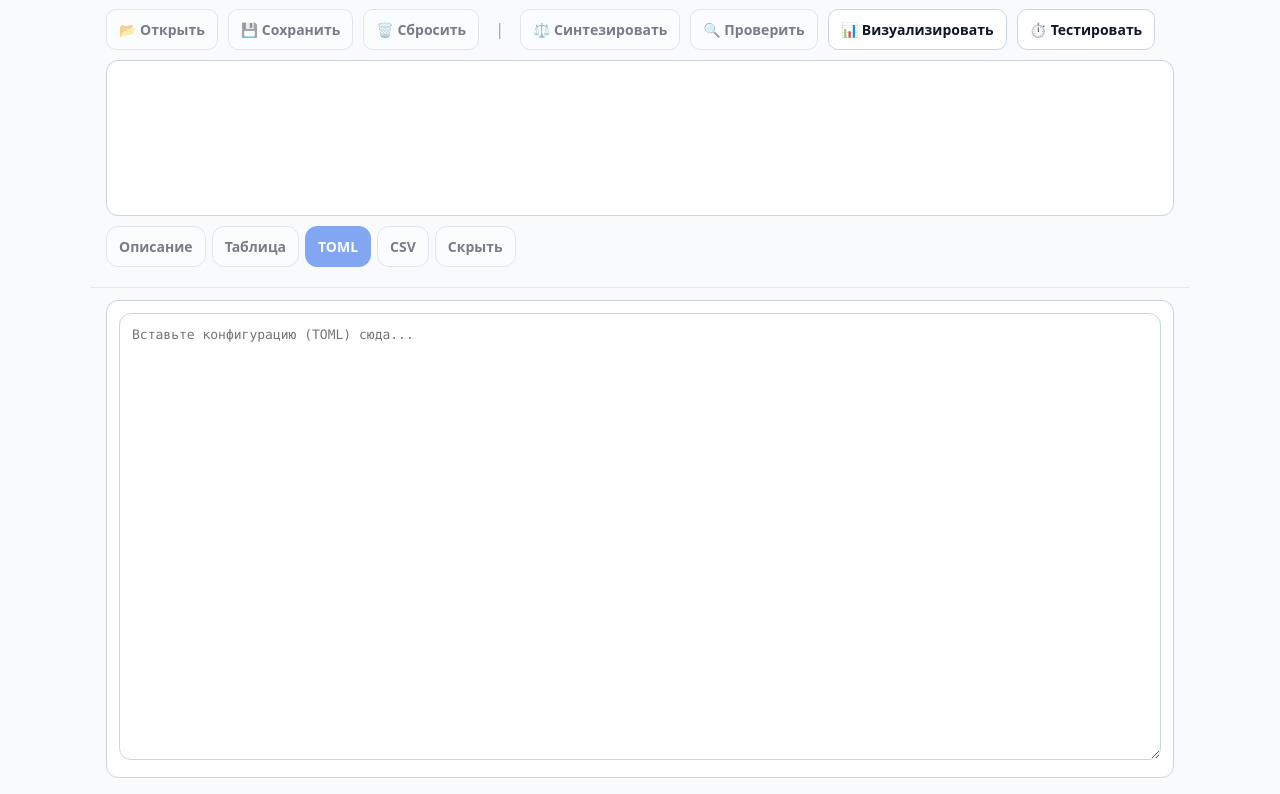
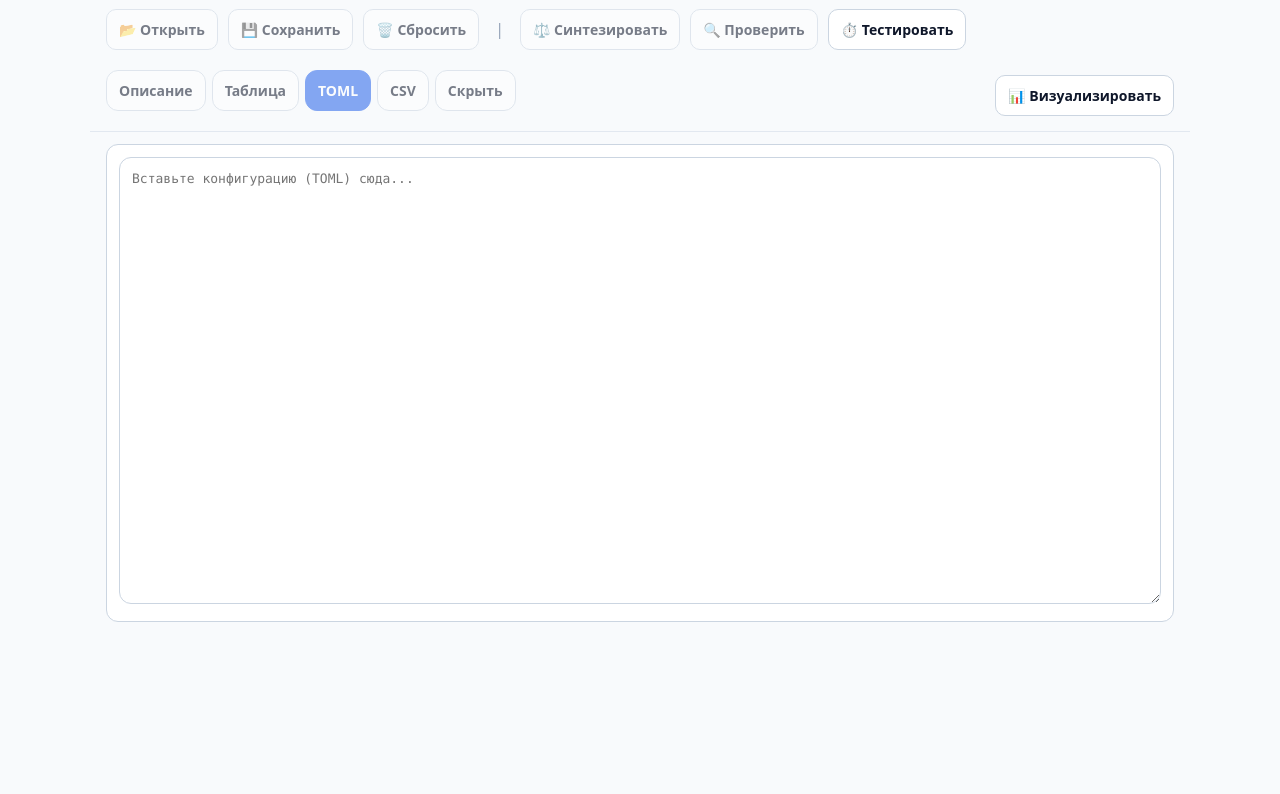
Before and after one commit to ashpool37/multiheat, a website built with Vite: page www/index.html in a window 1280 px wide. Shown: the part 50-844 px from the top of the page. After the commit the page ends 800 px from the top, so only its background shows below. Built offline with nearby package versions, Linux system fonts and the light colour scheme.

Commit message:
fix(www): интерфейс тестирования не скрывается, завивимости кнопок

```diff
--- a/www/index.html
+++ b/www/index.html
@@ -132,15 +132,6 @@
                         </button>
 
                         <button
-                            id="btnVisualize"
-                            type="button"
-                            class="mh-toggle"
-                            aria-pressed="false"
-                        >
-                            📊 Визуализировать
-                        </button>
-
-                        <button
                             id="btnTest"
                             type="button"
                             class="mh-toggle"
@@ -175,6 +166,7 @@
                 <div class="row"></div>
 
                 <section aria-label="Вкладки">
+                    <div class="mh-tabsRow">
                         <div class="tabs" role="tablist" aria-label="Вкладки">
                             <button
                                 id="tabDescription"
@@ -226,6 +218,18 @@
                             >
                                 Скрыть
                             </button>
+                        </div>
+
+                        <div class="mh-tabsRight">
+                            <button
+                                id="btnVisualize"
+                                type="button"
+                                class="mh-toggle"
+                                aria-pressed="false"
+                            >
+                                📊 Визуализировать
+                            </button>
+                        </div>
                     </div>
                 </section>
             </div>
--- a/www/src/main.js
+++ b/www/src/main.js
@@ -1531,15 +1531,22 @@ await init();
 // Режим тестирования: показывает заглушку и по умолчанию уводит во вкладку "Скрыть".
 (() => {
   const btnTest = document.querySelector("#btnTest");
+  const btnVisualize = document.querySelector("#btnVisualize");
   const block = ui.testModeBlock;
 
   if (!btnTest || !block) return;
+
+  const setPressed = (btn, pressed) => {
+    if (!btn) return;
+    btn.setAttribute("aria-pressed", pressed ? "true" : "false");
+  };
 
   const apply = () => {
     const active = btnTest.getAttribute("aria-pressed") === "true";
     block.hidden = !active;
 
     if (active) {
+      setPressed(btnVisualize, false);
       switchTab(Tab.hide);
     }
   };
--- a/www/src/style.css
+++ b/www/src/style.css
@@ -195,8 +195,27 @@ button.secondary:hover {
 .tabs {
     display: flex;
     flex-wrap: wrap;
+    align-items: center;
     gap: 6px;
     margin: 0 0 10px;
+}
+
+/* Строка вкладок с правой зоной для кнопки "Визуализировать" */
+.mh-tabsRow {
+    display: flex;
+    align-items: center;
+    gap: 10px;
+    flex-wrap: wrap;
+}
+
+.mh-tabsRight {
+    margin-left: auto;
+    display: flex;
+    align-items: center;
+}
+
+.mh-tabsRight #btnVisualize {
+    margin-left: 0;
 }
 
 .tab {
@@ -430,6 +449,10 @@ button.secondary:hover {
 }
 
 /* Блок режима тестирования: заглушка, визуально как большая кнопка */
+#testModeBlock[hidden] {
+    display: none !important;
+}
+
 #testModeBlock {
     width: 100%;
     min-height: 156px; /* примерно высота 3 кнопок */
```
Lines whose indentation alone changed are shown as unchanged.
